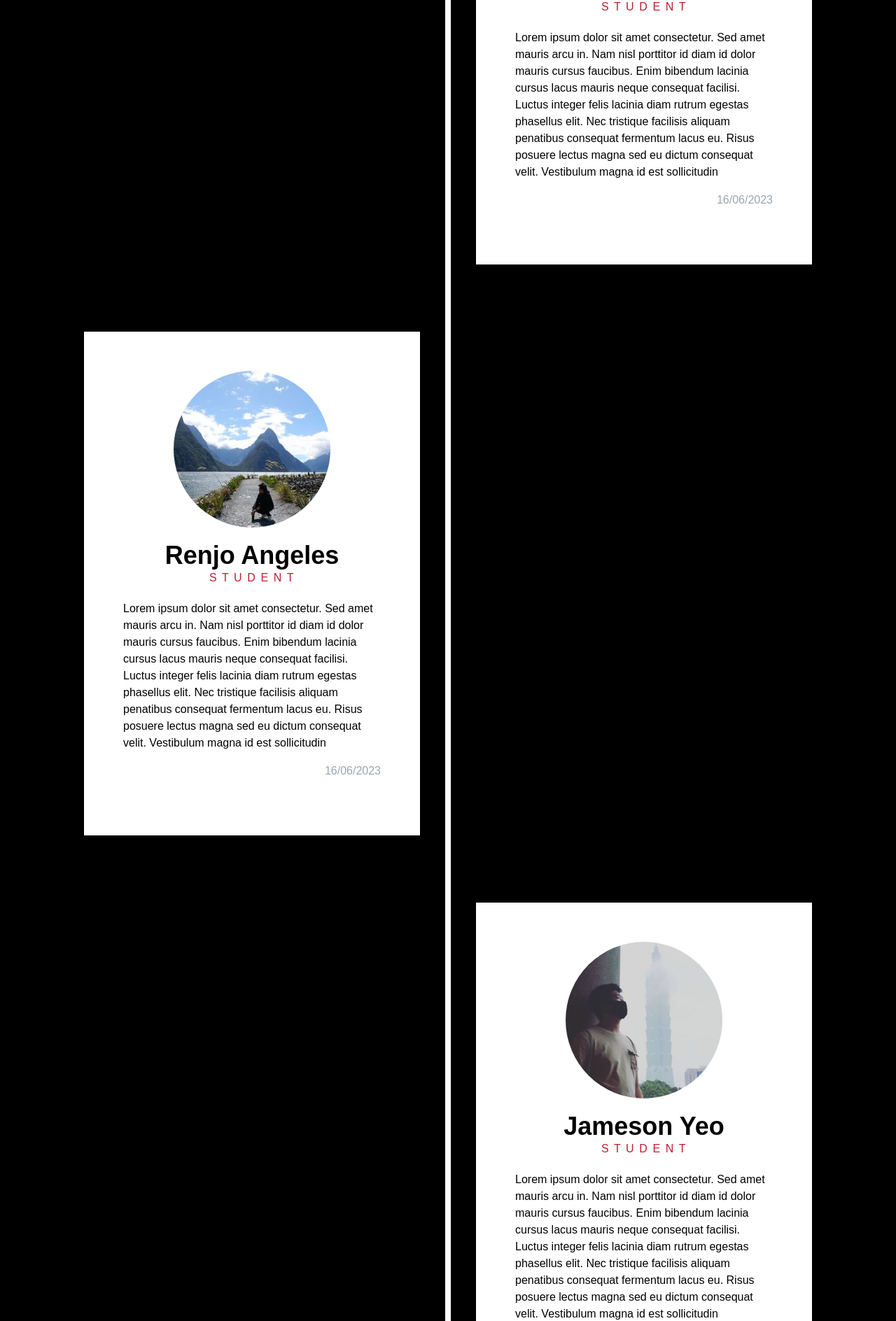
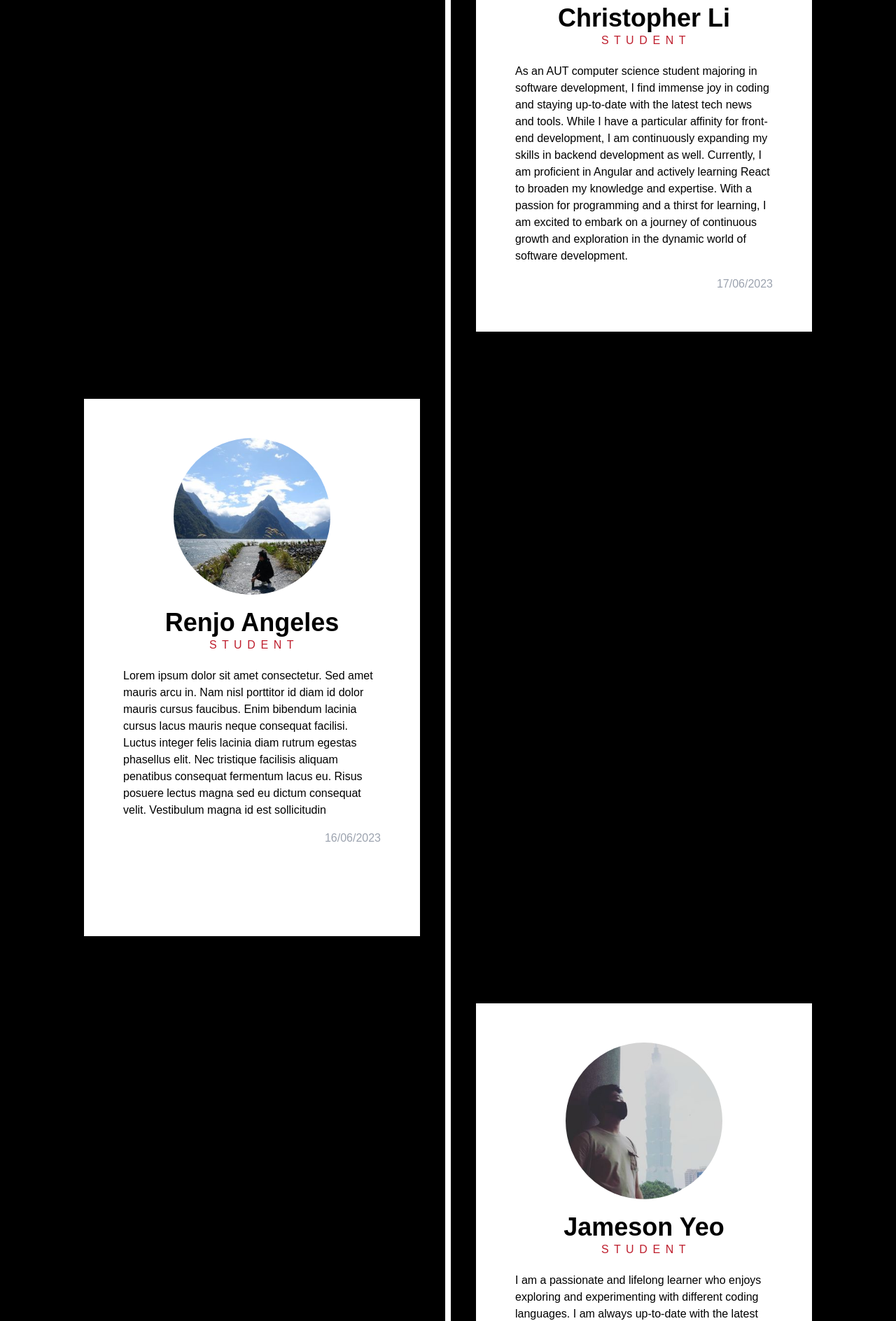
Before and after one commit to Finappster-Delta-V2/finappster-delta-v2-portfolio, a React (Vite) app: page / in a window 1280 px wide. Shown: the part 4674-6562 px from the top of the page at 70% size. Built offline with nearby package versions, Linux system fonts and the light colour scheme.

Commit message:
update blob

```diff
--- a/src/App.jsx
+++ b/src/App.jsx
@@ -1,6 +1,6 @@
 import { ArtifactSection } from "./components/ArtifactSection";
 
-// images
+// Images
 import Dv2Logo from "./assets/dv2-logo.svg";
 import TeamPhoto from "./assets/image/team-photo.png";
 
@@ -138,15 +138,18 @@ const App = () => {
                 </h3>
               </div>
               <p>
-                Lorem ipsum dolor sit amet consectetur. Sed amet mauris arcu in.
-                Nam nisl porttitor id diam id dolor mauris cursus faucibus. Enim
-                bibendum lacinia cursus lacus mauris neque consequat facilisi.
-                Luctus integer felis lacinia diam rutrum egestas phasellus elit.
-                Nec tristique facilisis aliquam penatibus consequat fermentum
-                lacus eu. Risus posuere lectus magna sed eu dictum consequat
-                velit. Vestibulum magna id est sollicitudin
+                As an AUT computer science student majoring in software
+                development, I find immense joy in coding and staying up-to-date
+                with the latest tech news and tools. While I have a particular
+                affinity for front-end development, I am continuously expanding
+                my skills in backend development as well. Currently, I am
+                proficient in Angular and actively learning React to broaden my
+                knowledge and expertise. With a passion for programming and a
+                thirst for learning, I am excited to embark on a journey of
+                continuous growth and exploration in the dynamic world of
+                software development.
               </p>
-              <h6 className="mt-4 self-end text-gray-400">16/06/2023</h6>
+              <h6 className="mt-4 self-end text-gray-400">17/06/2023</h6>
             </div>
 
             {/* Renjo */}
@@ -184,13 +187,15 @@ const App = () => {
                 </h3>
               </div>
               <p>
-                Lorem ipsum dolor sit amet consectetur. Sed amet mauris arcu in.
-                Nam nisl porttitor id diam id dolor mauris cursus faucibus. Enim
-                bibendum lacinia cursus lacus mauris neque consequat facilisi.
-                Luctus integer felis lacinia diam rutrum egestas phasellus elit.
-                Nec tristique facilisis aliquam penatibus consequat fermentum
-                lacus eu. Risus posuere lectus magna sed eu dictum consequat
-                velit. Vestibulum magna id est sollicitudin
+                I am a passionate and lifelong learner who enjoys exploring and
+                experimenting with different coding languages. I am always
+                up-to-date with the latest developments in the tech industry and
+                I am always looking for new and innovative ways to solve
+                problems. I am open to collaboration and excited to work on new
+                projects with other programmers. I am particularly interested in
+                creating unique and user-friendly software solutions that make
+                people's lives easier and more enjoyable. I am committed to
+                using my skills to make a positive impact on the world.
               </p>
               <h6 className="mt-4 self-end text-gray-400">16/06/2023</h6>
             </div>
@@ -203,7 +208,7 @@ const App = () => {
       {/* More about project */}
       <div className="flex flex-col items-center justify-center">
         <h1 className="mb-4 text-5xl font-bold">
-          Want to know more about out project?
+          Want to know more about our project?
         </h1>
         <h1 className="mb-24 text-5xl font-bold text-primary">
           View the Full Project Portfolio
```
